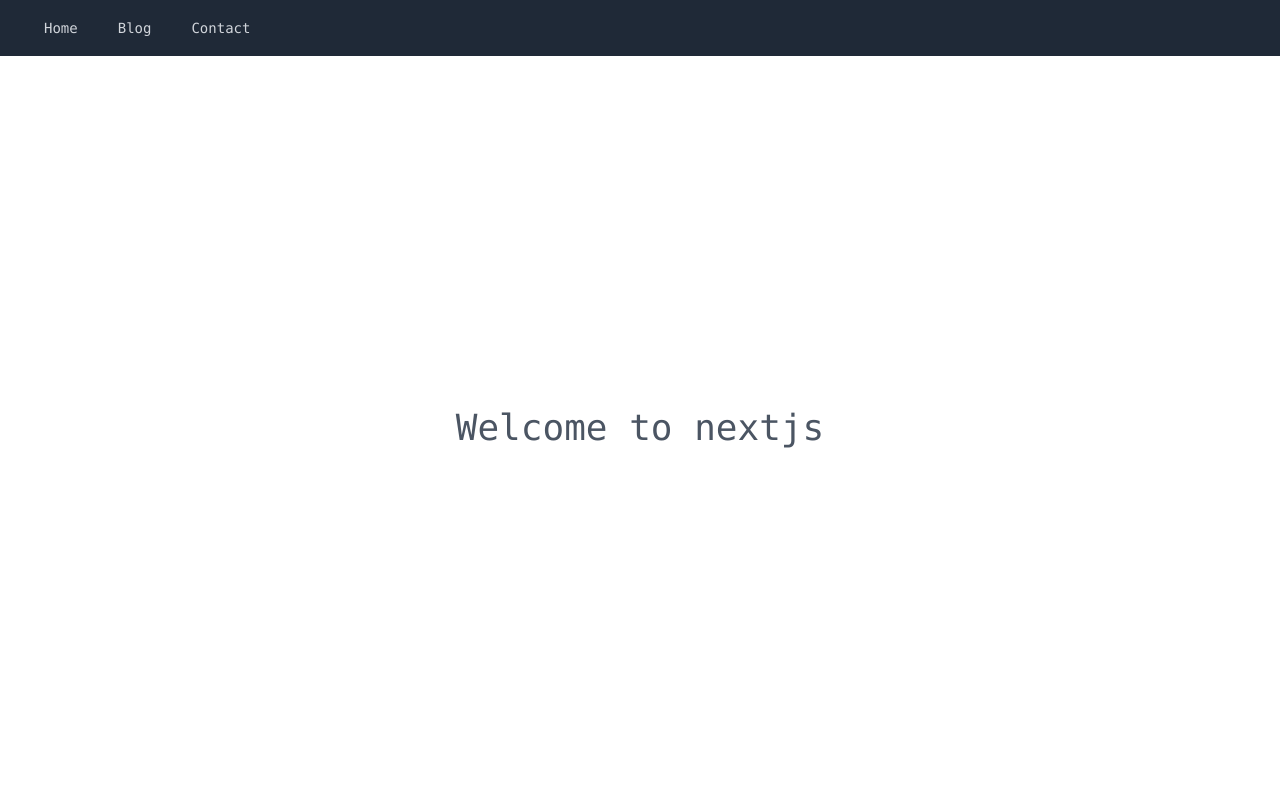
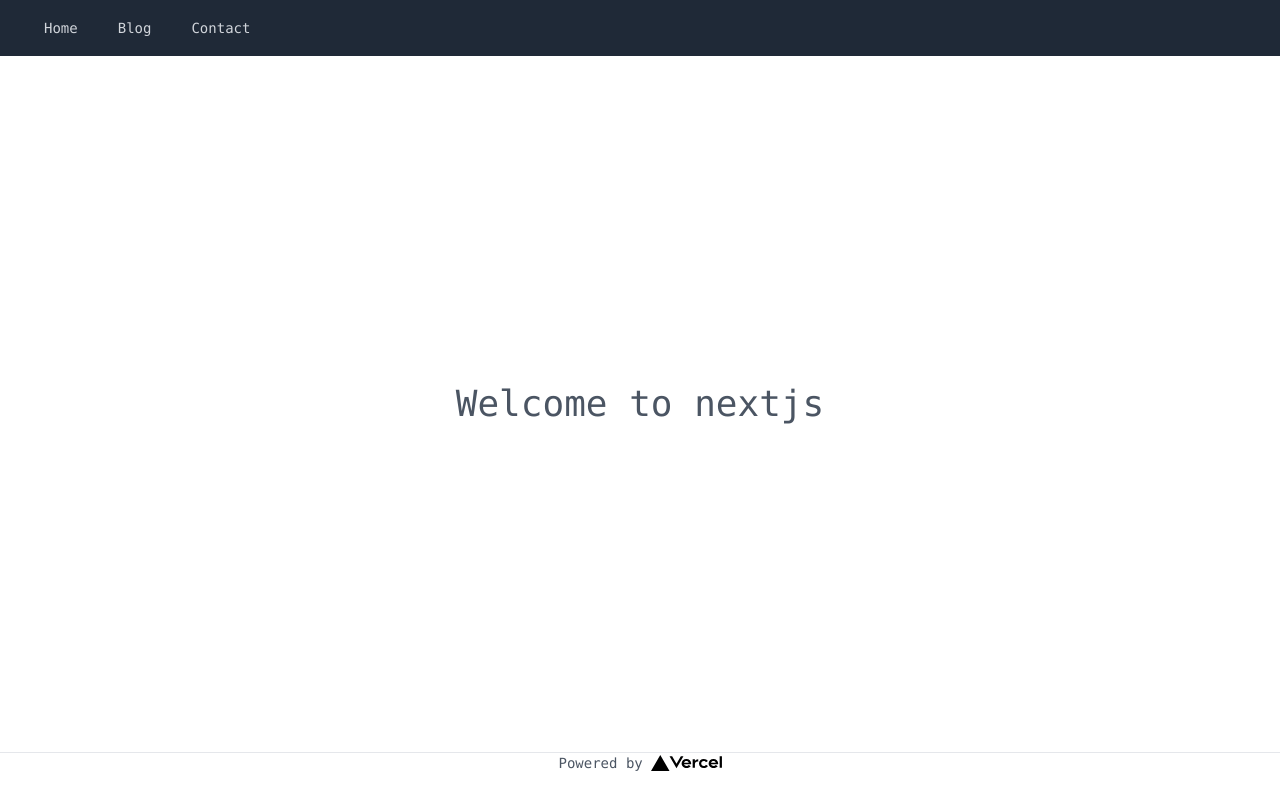
Before and after one commit to hoshico/nextjs_hp, a Next.js app: page / in a window 1280 px wide. Built offline with nearby package versions, Linux system fonts and the light colour scheme.

Commit message:
update Layout.js

```diff
--- a/components/ Layout.js
+++ b/components/ Layout.js
@@ -33,5 +33,16 @@
     <main className="flex flex-1 justify-center items-center flex-col w-screen">
       {children}
     </main>
+    <footer className="w-full h-12 justify-center items-center border-t">
+        <a
+          className="flex items-center justify-center"
+          href="https://vercel.com?utm_source=create-next-app&utm_medium=default-template&utm_campaign=create-next-app"
+          target="_blank"
+          rel="noopener noreferrer"
+        >
+          Powered by{' '}
+          <img src="/vercel.svg" alt="Vercel Logo" className="h-4 ml-2" />
+        </a>
+      </footer>
   </div>
 )}
```
Also changed, not shown: pages/index.js (+0 -12 lines).
